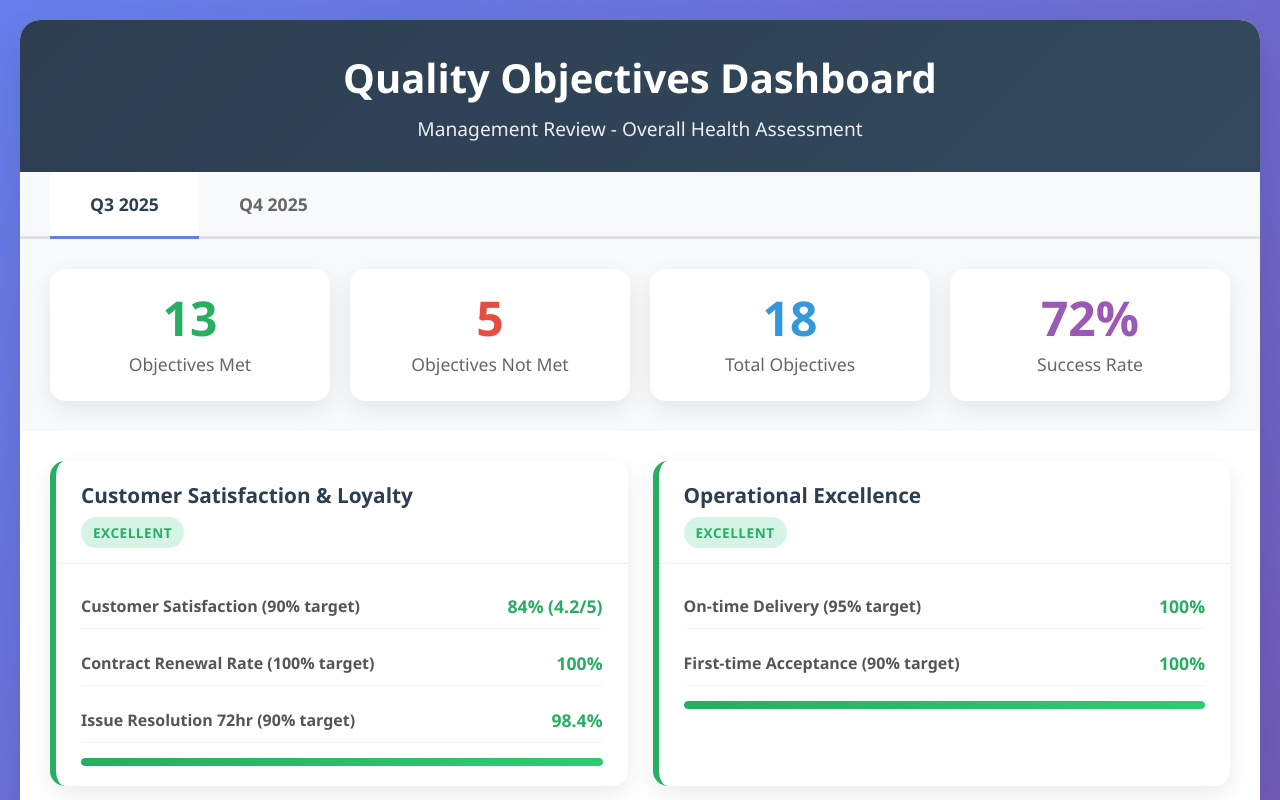
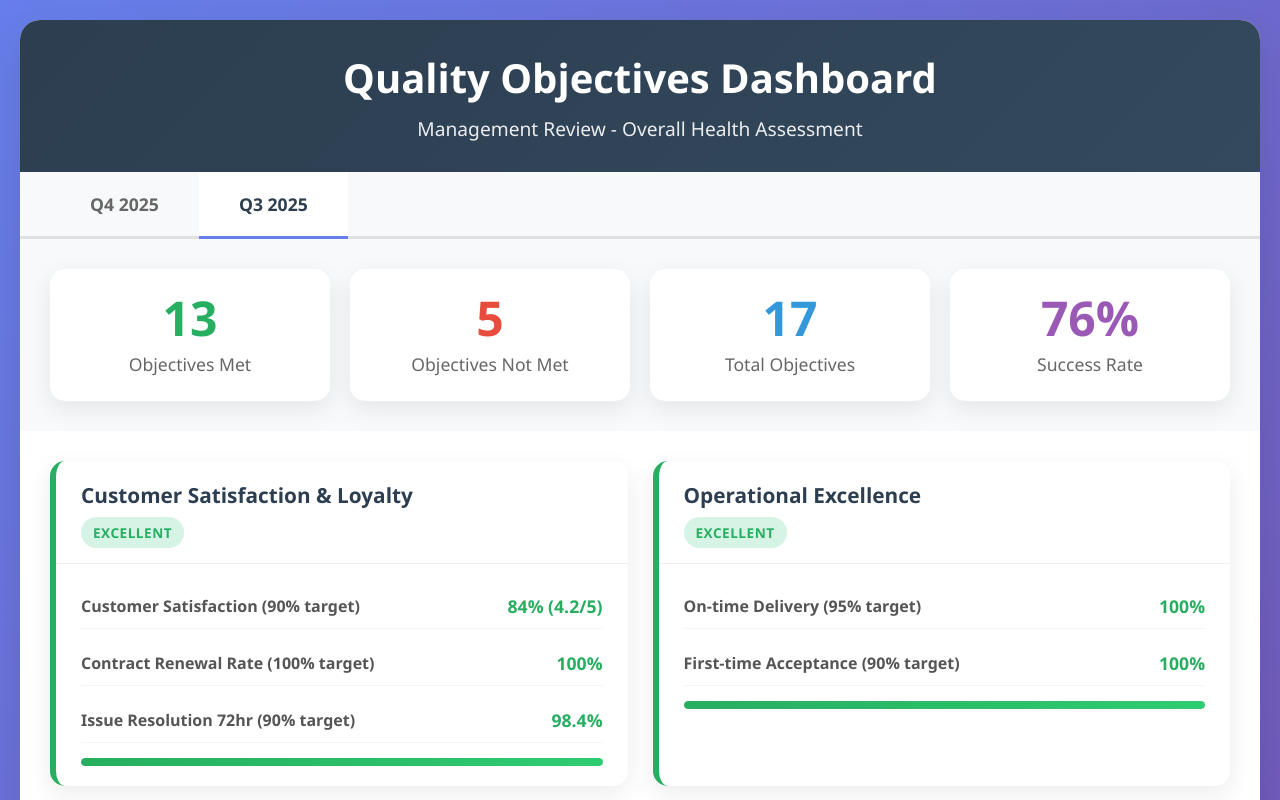
Before and after one commit to petrockc/QMS-dashboard, a plain HTML site: page index.html in a window 1280 px wide. Shown: the top 800 px of the page. Drawn offline with Linux system fonts and the light colour scheme.

Commit message:
Update index.html

```diff
--- a/index.html
+++ b/index.html
@@ -271,8 +271,8 @@
         </div>
 
         <div class="tabs">
+            <div class="tab" onclick="switchTab('q4')">Q4 2025</div>
             <div class="tab active" onclick="switchTab('q3')">Q3 2025</div>
-            <div class="tab" onclick="switchTab('q4')">Q4 2025</div>
         </div>
 
         <!-- Q3 Tab Content -->
@@ -287,11 +287,11 @@
                     <div class="label">Objectives Not Met</div>
                 </div>
                 <div class="summary-card">
-                    <div class="number total">18</div>
+                    <div class="number total">17</div>
                     <div class="label">Total Objectives</div>
                 </div>
                 <div class="summary-card">
-                    <div class="number percentage">72%</div>
+                    <div class="number percentage">76%</div>
                     <div class="label">Success Rate</div>
                 </div>
             </div>
```
